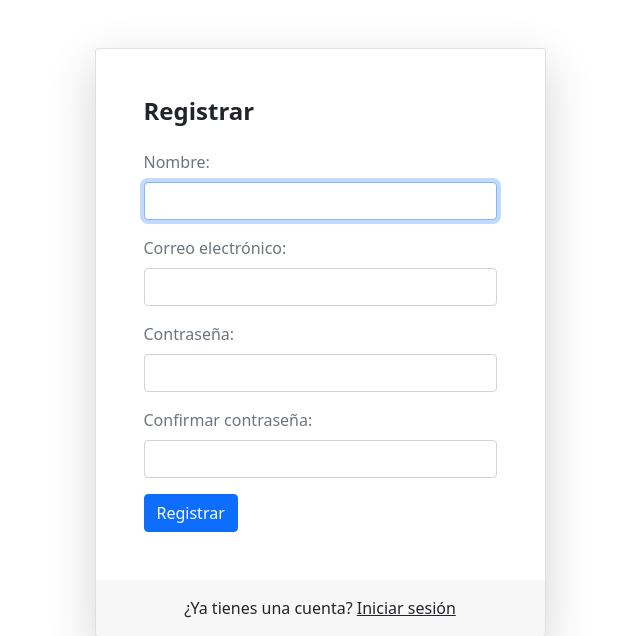
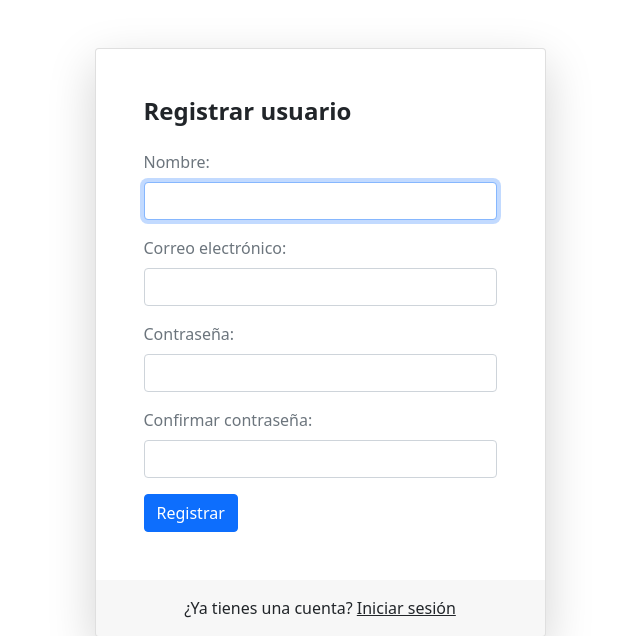
Before and after one commit to AlejandroJasso/reportesCI, a CodeIgniter app: page /reportesCI/registrar_agentes/Registrar_agentes/registrar in a window 1280 px wide. Shown: the top 636 px of the page, without its empty margins (320-960 px from the left). Run offline with CodeIgniter, Linux system fonts and the light colour scheme; some libraries are stand-ins or nearby versions.

Commit message:
Cambio en etiqueta H1
Registrar por Registrar usuario

```diff
--- a/application/views/registrar.php
+++ b/application/views/registrar.php
@@ -22,7 +22,7 @@
 						<div class="card-body p-5">
 							<!-- <form method="post" accept-charset="utf-8" action="<?= base_url()?>Dashboard/registrar_formAgente"> -->
 							<form method="post" accept-charset="utf-8" action="<?= base_url()?>registrar_agentes/Registrar_Agentes/registrar_formAgente">
-								<h1 class="fs-4 card-title fw-bold mb-4">Registrar</h1>
+								<h1 class="fs-4 card-title fw-bold mb-4">Registrar usuario</h1>
 								<div class="mb-3">
 									<label class="mb-2 text-muted" for="email">Nombre:</label>
 									<input name="nombre" type="text" class="form-control" value="" required autofocus>
```
